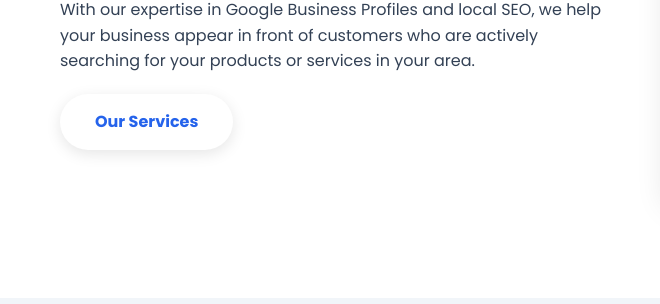
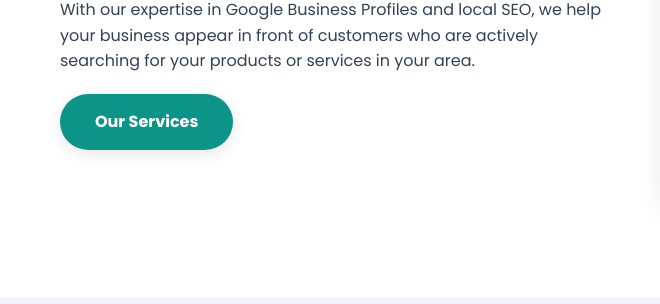
Before and after one commit to mokihas/Digitaya, a plain HTML site: page index.html in a window 1280 px wide. Shown: the part 1754-2058 px from the top of the page, 0-660 px from the left. Drawn offline with Linux system fonts and the light colour scheme.

Commit message:
Update index.html

```diff
--- a/index.html
+++ b/index.html
@@ -637,7 +637,7 @@
                     <h3>Your Local Digital Growth Partner</h3>
                     <p>At Digitaya, we understand the challenges small businesses face in establishing their online presence. Our mission is to make digital growth accessible and affordable for every local shop, service provider, and professional.</p>
                     <p>With our expertise in Google Business Profiles and local SEO, we help your business appear in front of customers who are actively searching for your products or services in your area.</p>
-                    <a href="#services" class="btn" style="margin-top: 20px;">Our Services</a>
+                    <a href="#services" class="btn services-btn" style="margin-top: 20px;">Our Services</a>
                 </div>
                 <div class="about-image">
                     <img src="https://images.unsplash.com/photo-1600880292203-757bb62b4baf?ixlib=rb-4.0.3&ixid=M3wxMjA3fDB8MHxwaG90by1wYWdlfHx8fGVufDB8fHx8fA%3D%3D&auto=format&fit=crop&w=1470&q=80" alt="Local business owner using digital tools">
```
